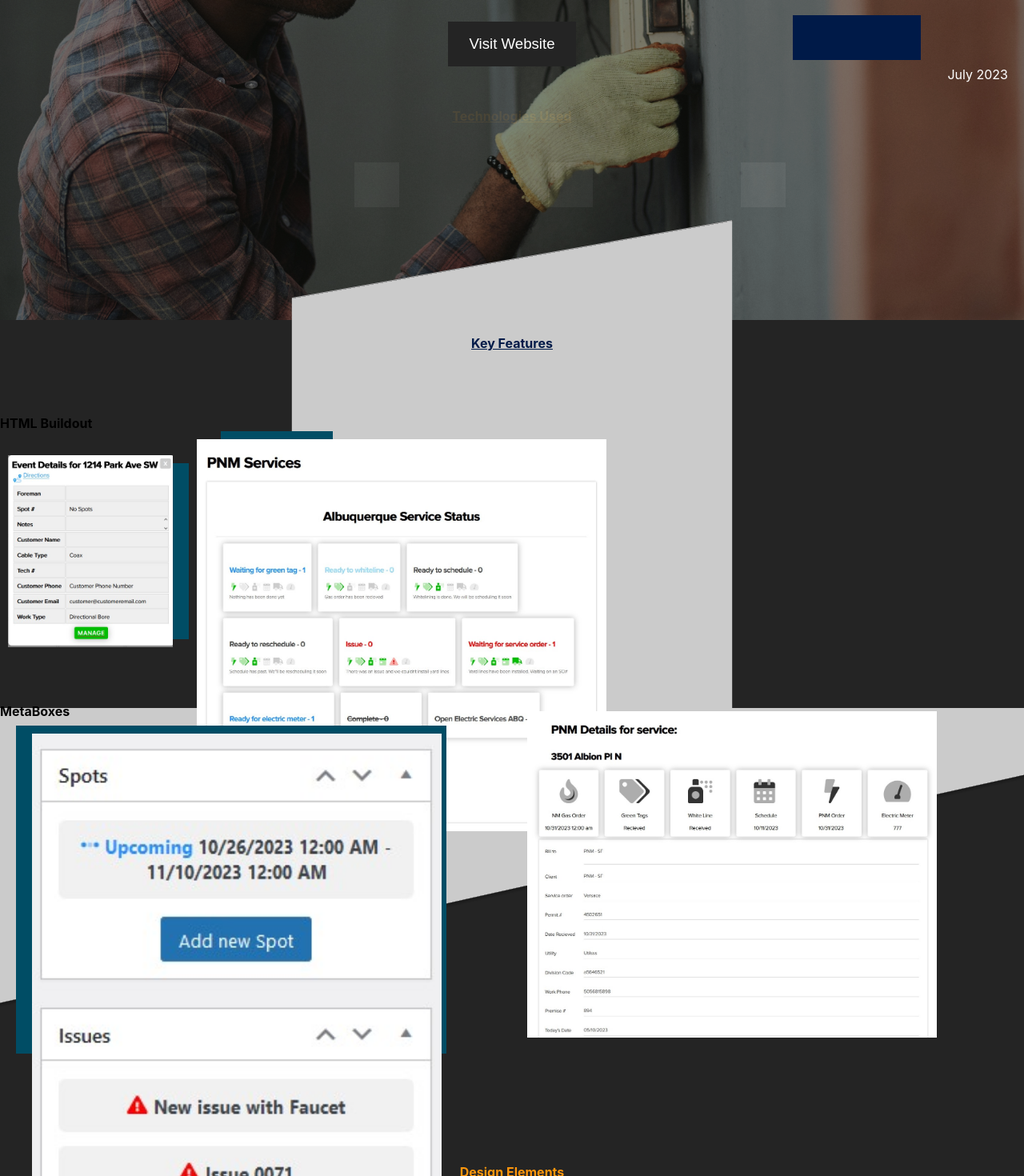
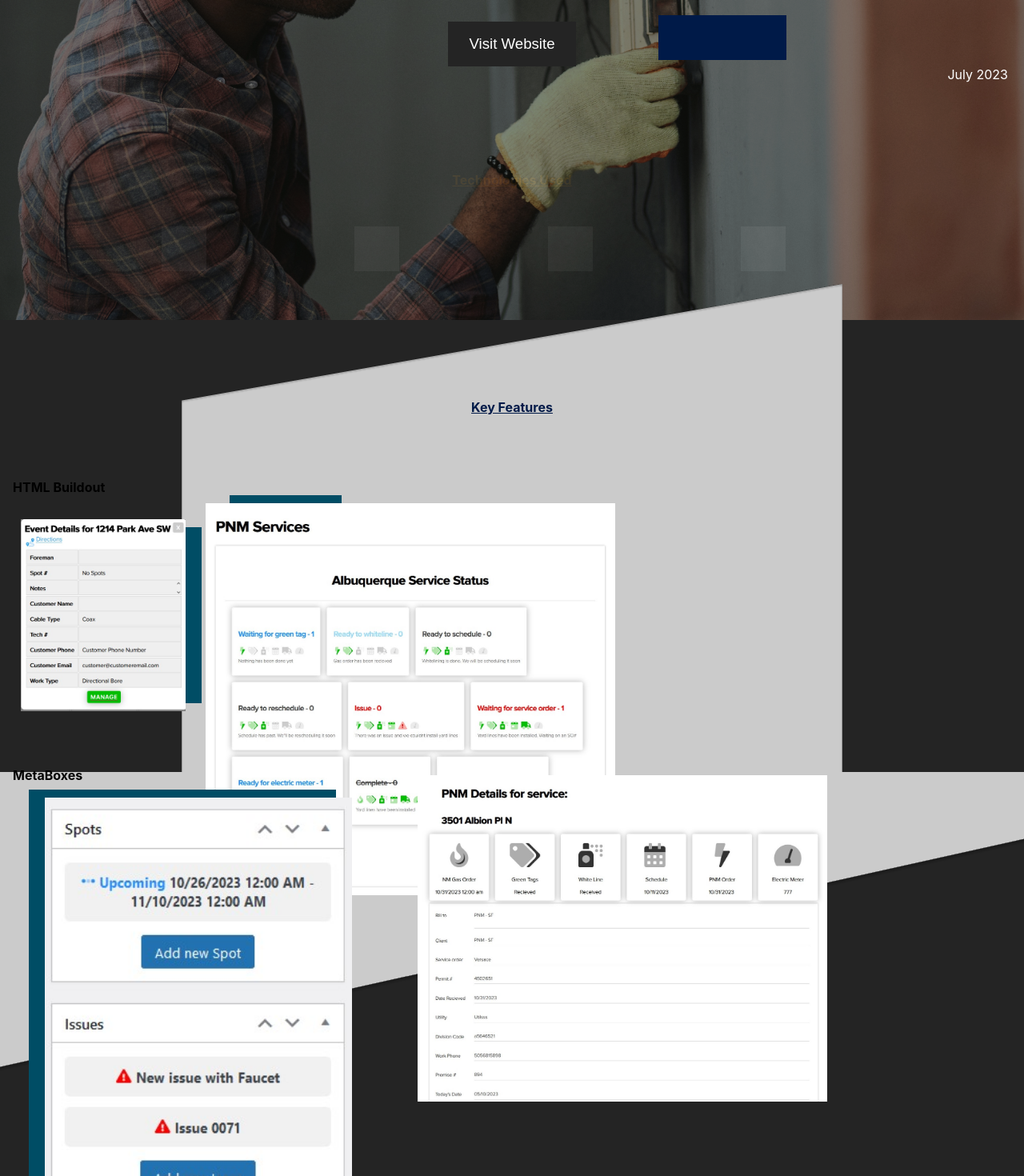
Before and after one commit to joshhobson95/portfolio-two, a React (Create React App) app: page /hellosunie in a window 1280 px wide. Shown: the part 400-1870 px from the top of the page at 80% size. Built offline with nearby package versions, Linux system fonts and the light colour scheme; grey boxes are pictures that could not be loaded.

Commit message:
removing svgs on monday

```diff
--- a/src/components/HelloSunie/Sunie.css
+++ b/src/components/HelloSunie/Sunie.css
@@ -24,7 +24,7 @@
     width: 100%;
     max-width: 100%;
     overflow: hidden;
-    height: 320vh;
+    height: auto;
 }
 
 .project_top_text{
@@ -139,7 +139,7 @@
     background-color: #004d65;
     height: 150px;
     width: 140px;
-   margin-left: 40px;
+   margin-left: 35px;
 }
 .admincal{
     position: relative;
@@ -160,7 +160,6 @@
     left: -20px;
     top: -10px;
 }
-
 
 
 .key_grid_two{
@@ -202,12 +201,6 @@
 
 
 
-
-
-
-
-
-
 .sunie_project_lower_page{
     display: flex;
     flex-direction: column;
@@ -219,6 +212,7 @@
 .sunie_project_lower_page h1{
     align-self: center;
     color: #FE960C;
+    text-decoration: underline;
 }
 
 .splp_2{
@@ -233,13 +227,6 @@
 .splp_inner_1{
 margin-bottom: 5vh;
 }
-
-
-
-
-
-
-
 
 
 
@@ -278,5 +265,95 @@
 .bottom_slant{
     position: absolute;
     z-index: 3 !important;
+}
+
+@media screen and (min-height: 701px) {
+    .sunie_tech_used {
+        margin-top: 7rem;
+    }
 
 }
+@media screen and (min-height: 801px) {
+    .sunie_tech_used {
+        margin-top: 14rem;
+    }
+    .key_features{
+        margin-top: 28vh;
+    }
+    .svg_container2{
+        height: 79vh;
+    }
+}
+/* @media screen and (min-height: 901px) {
+.filler{
+    height: 100vh;
+}
+.sunie_tech_used {
+    margin-top: 20rem;
+}
+.key_features {
+    margin-top: 20vh;
+}
+} */
+@media screen and (min-height: 1001px) {
+.sunie_background_image::before {
+height: 56vh;
+}
+.sunie_tech_used{
+    margin-top: 10rem;
+}
+.sunie_button_backdrop{
+    right: 145px;
+}
+.filler{
+    height: 100vh;
+}
+
+}
+
+
+/* FUCK THESE SVGS!! */
+
+
+@media screen and (min-width: 768px)  {
+.svg_container {
+    height: 100vh;
+}
+.sunie_button_backdrop {
+    right: 197px;
+}
+.metabox {
+    width: 30vw;
+}
+.inner_square3 {
+    background-color: #004d65;
+    height: 610px;
+    width: 30vw;
+}
+.key_grid{
+    margin-left: 1rem;
+}
+}
+
+@media screen and (min-width: 830px)  {
+    .svg_container {
+        height: 116vh;
+    }
+}
+
+@media screen and (min-width: 950px)  {
+    .svg_container {
+        height: 150vh;
+    }
+}
+@media screen and (min-width: 1350px)  {
+    .svg_container {
+        height: 180vh;
+        width: 110vw;
+    }
+}
+@media screen and (min-width: 1500px)  {
+    .svg_container {
+        height: 185vh;
+    }
+}
--- a/src/components/HelloSunie/Sunie.js
+++ b/src/components/HelloSunie/Sunie.js
@@ -109,6 +109,7 @@
 
 
   <div className='svg_container2'>
+    {/* WE ARE DONE WITH THESE */}
       <svg  className='bottom_slant' width="100%" height="100%" viewBox="0 0 1440 1006" fill="none" xmlns="http://www.w3.org/2000/svg">
   <g filter="url(#filter0_i_15_508)">
     <path d="M-4 322.548L1444 0V322.548V2532H-4V322.548Z" fill="#242424"/>
```
